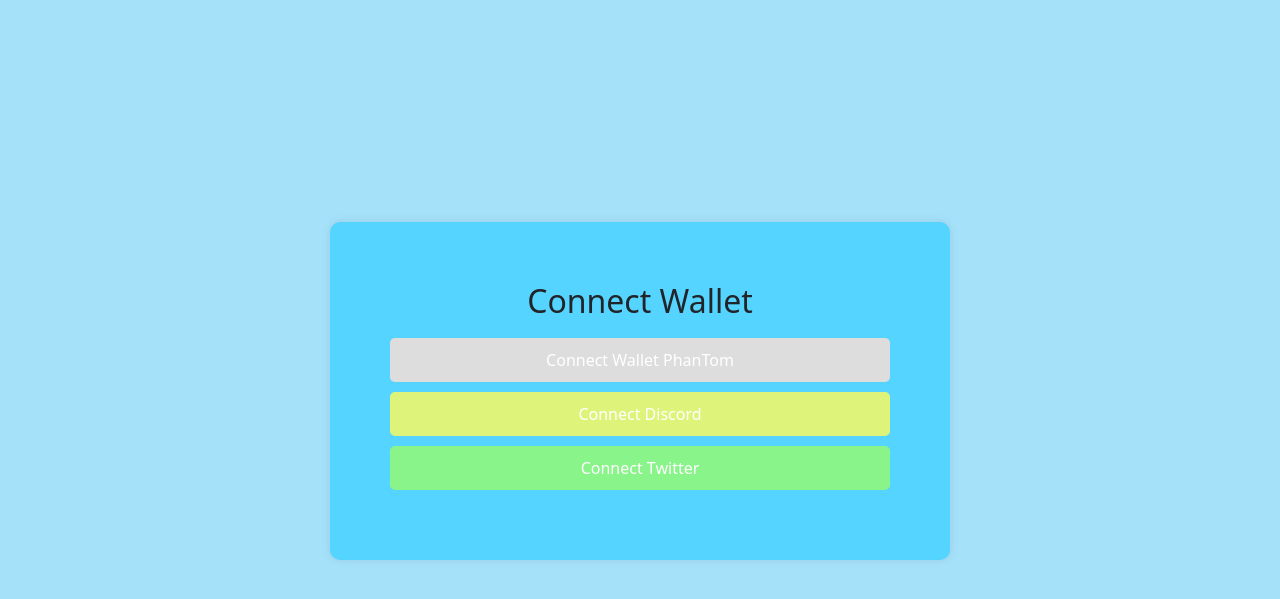
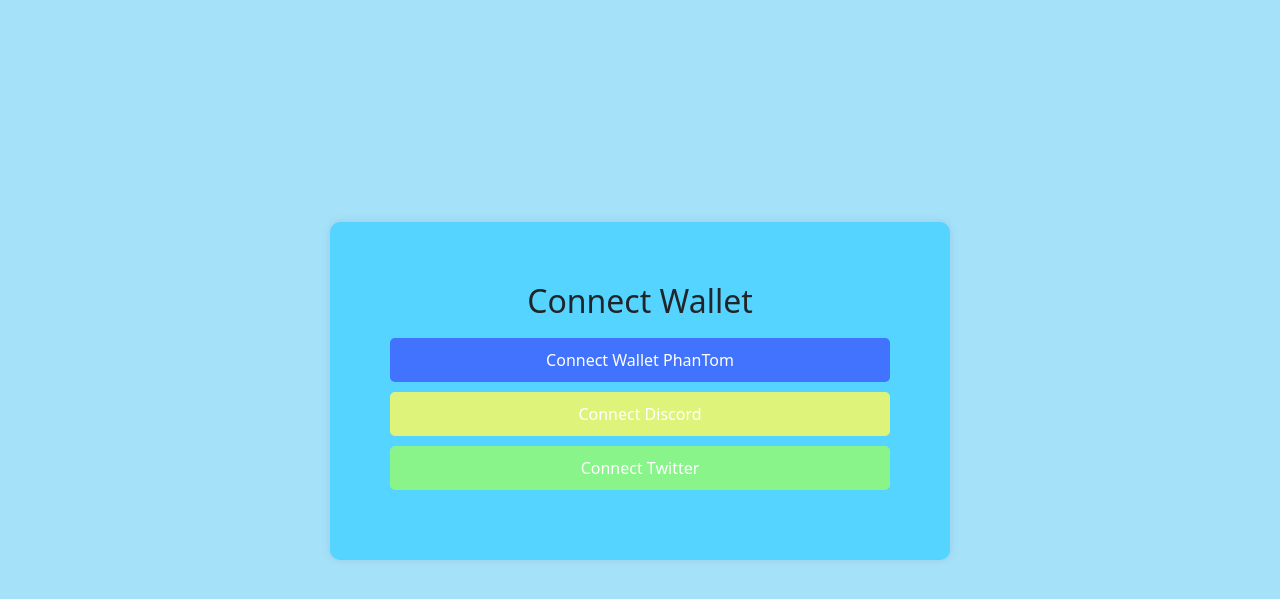
Before and after one commit to kkkkkkkkikikkkki/ThucTapXuong, a plain HTML site: page ThucTapXuong/src/main/resources/templates/Connect.html in a window 1280 px wide. In both pictures the pointer is over the button "Connect Wallet PhanTom". Shown: the part 85-684 px from the top of the page. Drawn offline with nearby package versions, Linux system fonts and the light colour scheme.

Commit message:
done connect

```diff
--- a/ThucTapXuong/src/main/resources/templates/Connect.html
+++ b/ThucTapXuong/src/main/resources/templates/Connect.html
@@ -47,7 +47,7 @@
         }
 
         button:hover {
-            background-color: #ddd;
+            background-color: #4173ff;
         }
 
         .btn-connect {
```
